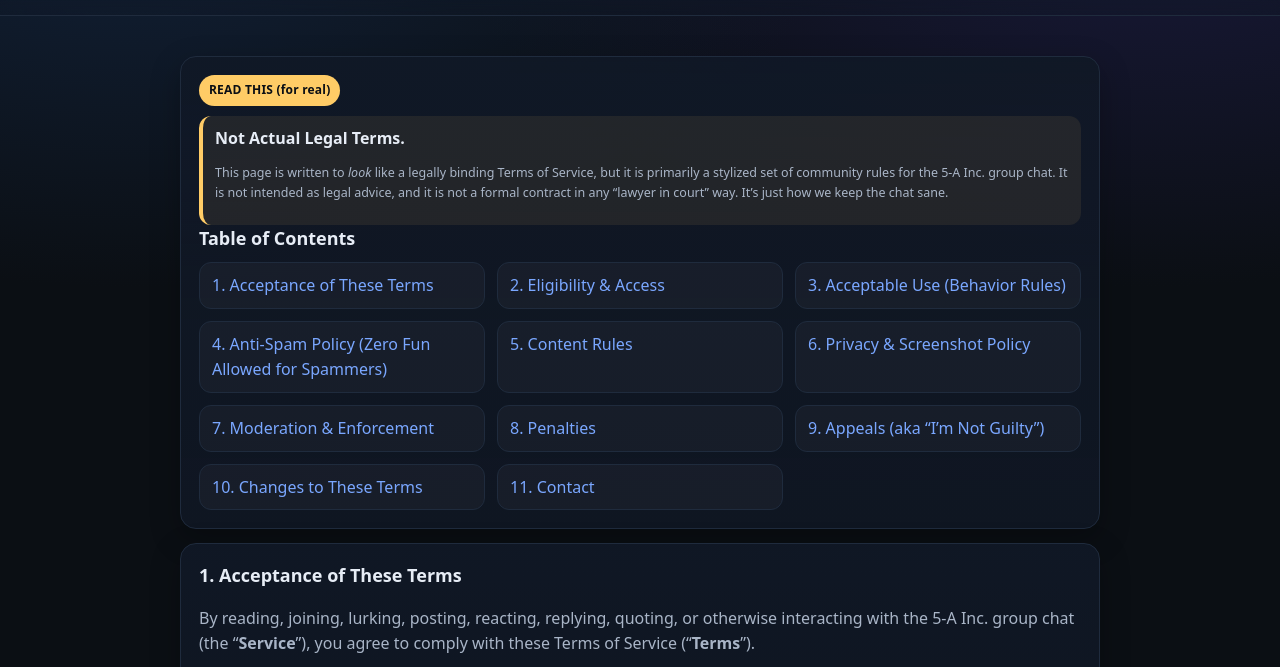
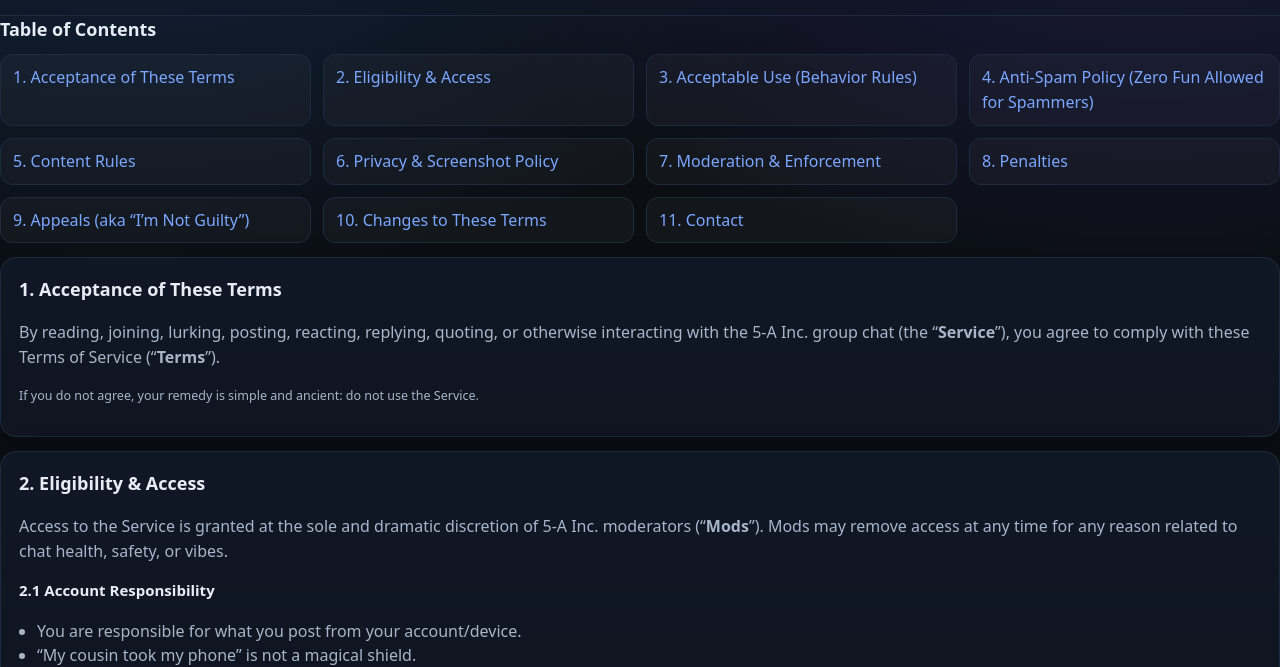
Before and after one commit to bezau1/5A, a plain HTML site: page tos.html in a window 1280 px wide. Shown: the part 133-800 px from the top of the page. Drawn offline with Linux system fonts and the light colour scheme.

Commit message:
Update tos.html

```diff
--- a/tos.html
+++ b/tos.html
@@ -150,21 +150,9 @@
       <h1>5-A Inc. — Terms of Service</h1>
       <p class="sub">
         Effective Date: <span id="effectiveDate"></span> · Applies to: the “5-A Inc.” Group Chat (“Service”)
-      </p>
+</p>
     </div>
   </header>
-
-  <main class="wrap">
-    <section class="card">
-      <span class="badge">READ THIS (for real)</span>
-      <div class="notice">
-        <strong>Not Actual Legal Terms.</strong>
-        <p class="small">
-          This page is written to <em>look</em> like a legally binding Terms of Service, but it is
-          primarily a stylized set of community rules for the 5-A Inc. group chat. It is not intended as legal advice,
-          and it is not a formal contract in any “lawyer in court” way. It’s just how we keep the chat sane.
-        </p>
-      </div>
 
       <h2>Table of Contents</h2>
       <div class="toc">
```
